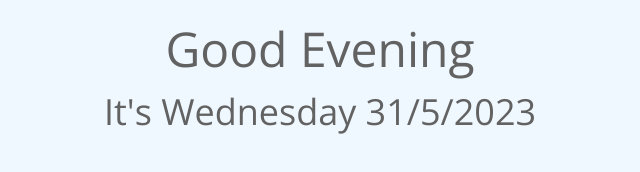
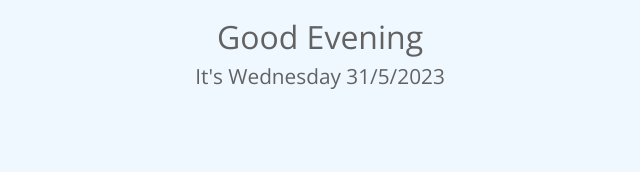
Before and after one commit to helen-george/notion, a plain HTML site: page greeting.html in a window 1280 px wide. Shown: the whole page, without its empty margins (320-960 px from the left). Drawn offline with nearby package versions, Linux system fonts and the light colour scheme.

Commit message:
Update greeting.html

```diff
--- a/greeting.html
+++ b/greeting.html
@@ -4,10 +4,9 @@
     <style>
       @import url(https://fonts.googleapis.com/css?family=Open+Sans:300,400,800);
     #lbl {
-        font: 300 3em/1.5 'Open Sans', 'Helvetica Neue', Arial, sans-serif;
+        font: 300 2em/1.5 'Open Sans', 'Helvetica Neue', Arial, sans-serif;
         color: #626262;
         padding: 5px;
-/*         border: 1px solid #ececec; */
         text-align: center;
         line-height: 1.5;
         height:85%
@@ -15,7 +14,7 @@
 
     }
 #date{
-    font: 300 .75em/1.5 'Open Sans', 'Helvetica Neue', Arial, sans-serif;
+    font: 300 .65em/1.5 'Open Sans', 'Helvetica Neue', Arial, sans-serif;
 }
 body{
     background-color: aliceblue;
```
